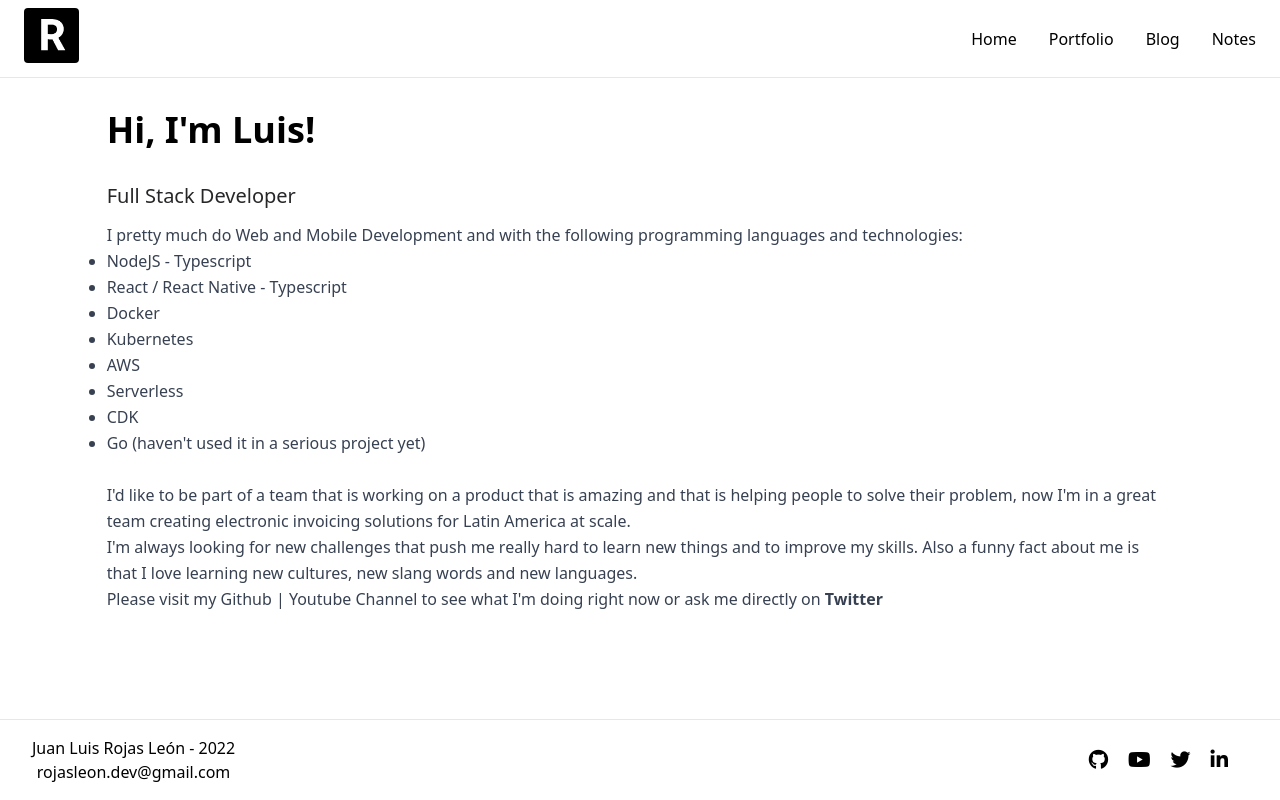
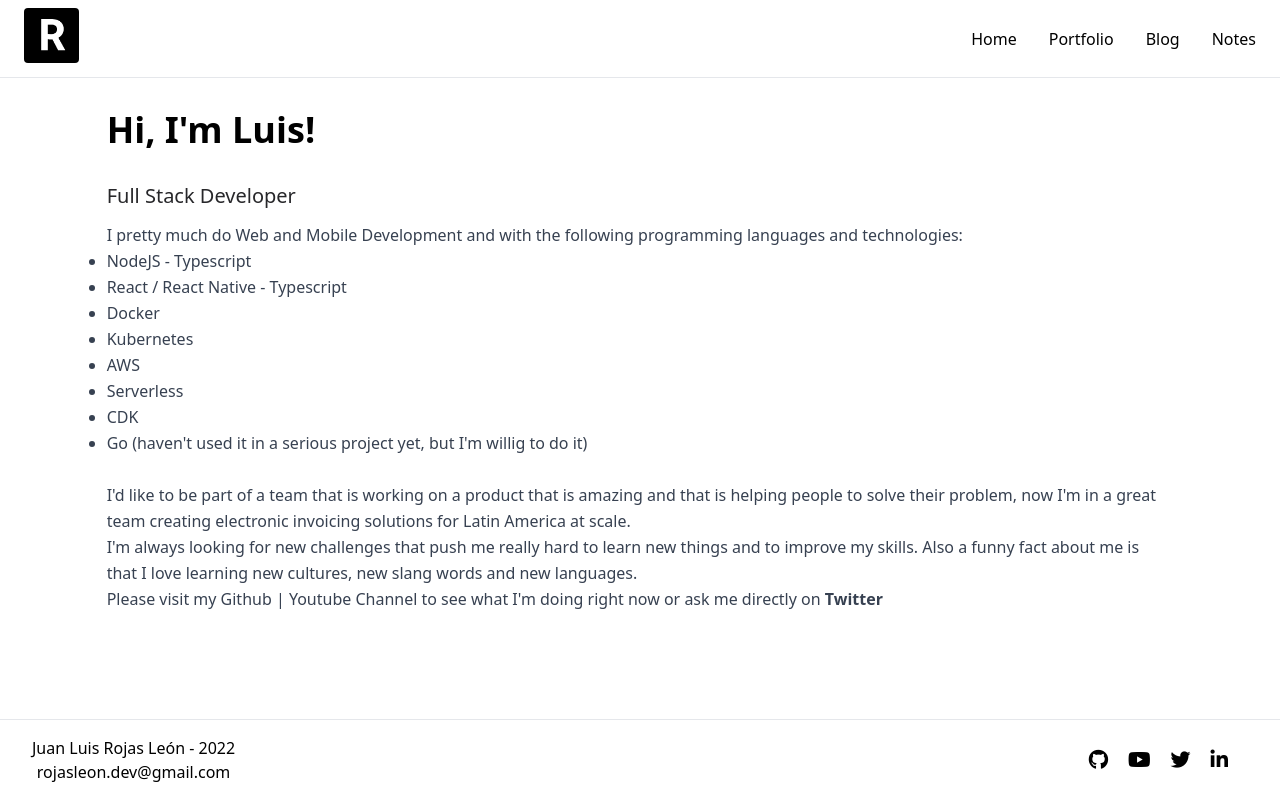
Before and after one commit to itsrojasleon/rojasleon, a Next.js app: page / in a window 1280 px wide. Built offline with nearby package versions, Linux system fonts and the light colour scheme.

Commit message:
Willing to learn golang

```diff
--- a/pages/index.tsx
+++ b/pages/index.tsx
@@ -35,7 +35,7 @@ const Home = () => {
       'AWS',
       'Serverless',
       'CDK',
-      "Go (haven't used it in a serious project yet)"
+      "Go (haven't used it in a serious project yet, but I'm willig to do it)"
     ];
 
     return (
```
